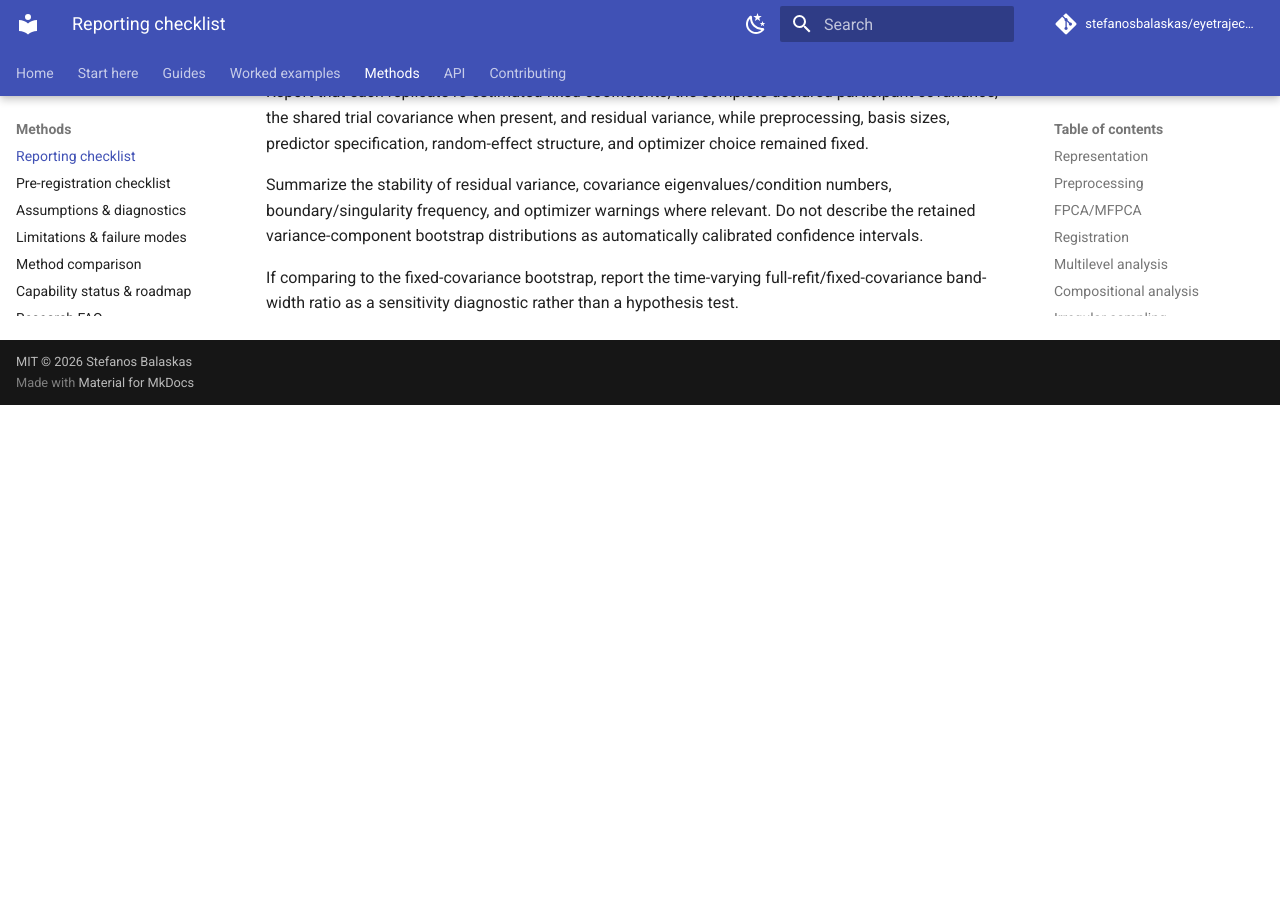
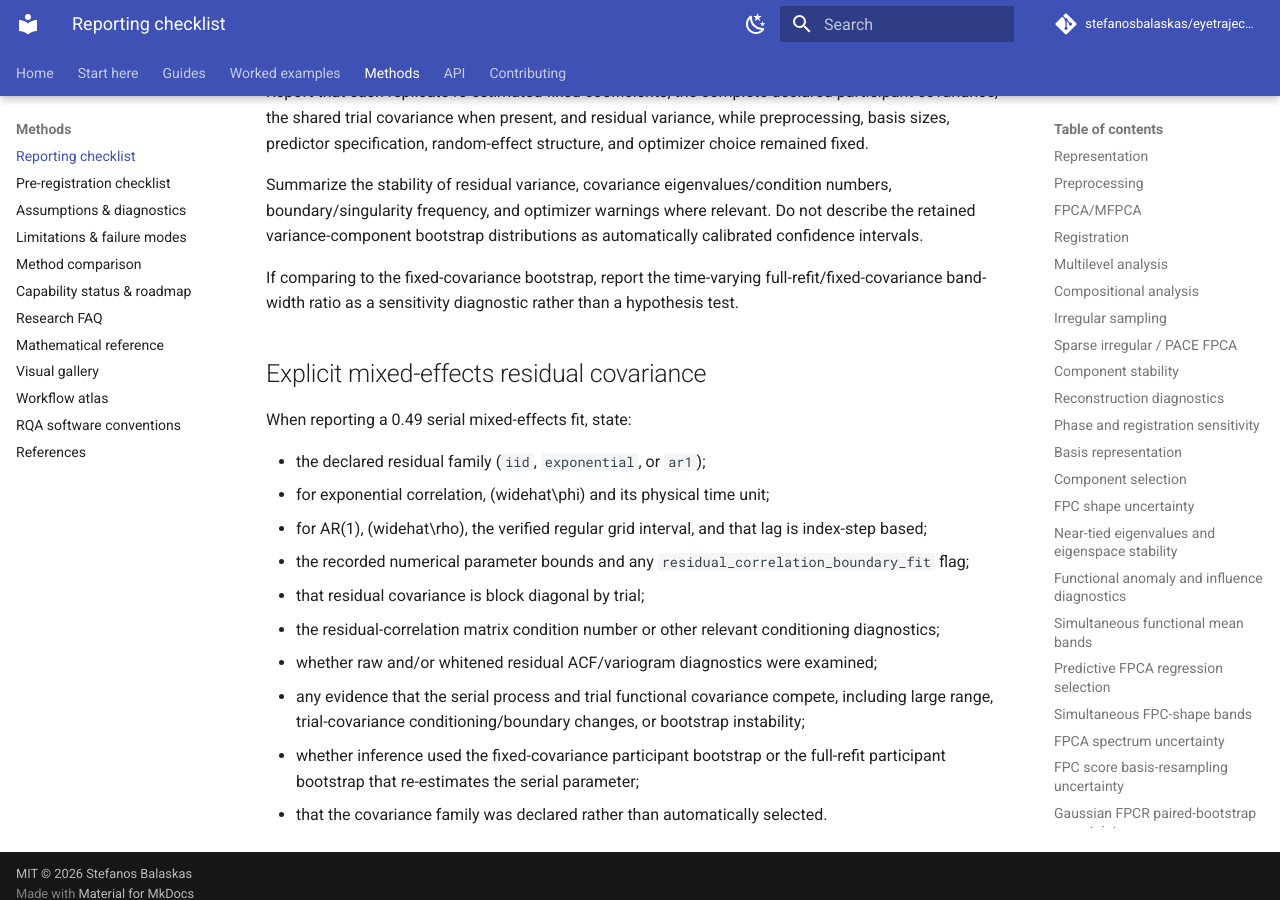
Before and after one commit to stefanosbalaskas/eyetrajectoriespy, an MkDocs documentation site: the page built from docs/methods/reporting.md, in a window 1280 px wide and 900 px high, scrolled down 29214 px. Built offline with MkDocs 1.6.1 and Material for MkDocs 9.7.7, drawn with Linux system fonts in a browser that asks for light colours; comment, search, counter and statistics services are not loaded; before the commit the page ends 29619 px from its top, so only the background shows below that.

Commit message:
Add 0.49 residual covariance reporting checklist

```diff
--- a/docs/methods/reporting.md
+++ b/docs/methods/reporting.md
@@ -959,3 +959,24 @@ automatically calibrated confidence intervals.
 If comparing to the fixed-covariance bootstrap, report the time-varying
 full-refit/fixed-covariance band-width ratio as a sensitivity diagnostic rather
 than a hypothesis test.
+
+## Explicit mixed-effects residual covariance
+
+When reporting a 0.49 serial mixed-effects fit, state:
+
+- the declared residual family (`iid`, `exponential`, or `ar1`);
+- for exponential correlation, (widehat\phi) and its physical time unit;
+- for AR(1), (widehat\rho), the verified regular grid interval, and that lag
+  is index-step based;
+- the recorded numerical parameter bounds and any
+  `residual_correlation_boundary_fit` flag;
+- that residual covariance is block diagonal by trial;
+- the residual-correlation matrix condition number or other relevant
+  conditioning diagnostics;
+- whether raw and/or whitened residual ACF/variogram diagnostics were examined;
+- any evidence that the serial process and trial functional covariance compete,
+  including large range, trial-covariance conditioning/boundary changes, or
+  bootstrap instability;
+- whether inference used the fixed-covariance participant bootstrap or the
+  full-refit participant bootstrap that re-estimates the serial parameter;
+- that the covariance family was declared rather than automatically selected.
```
